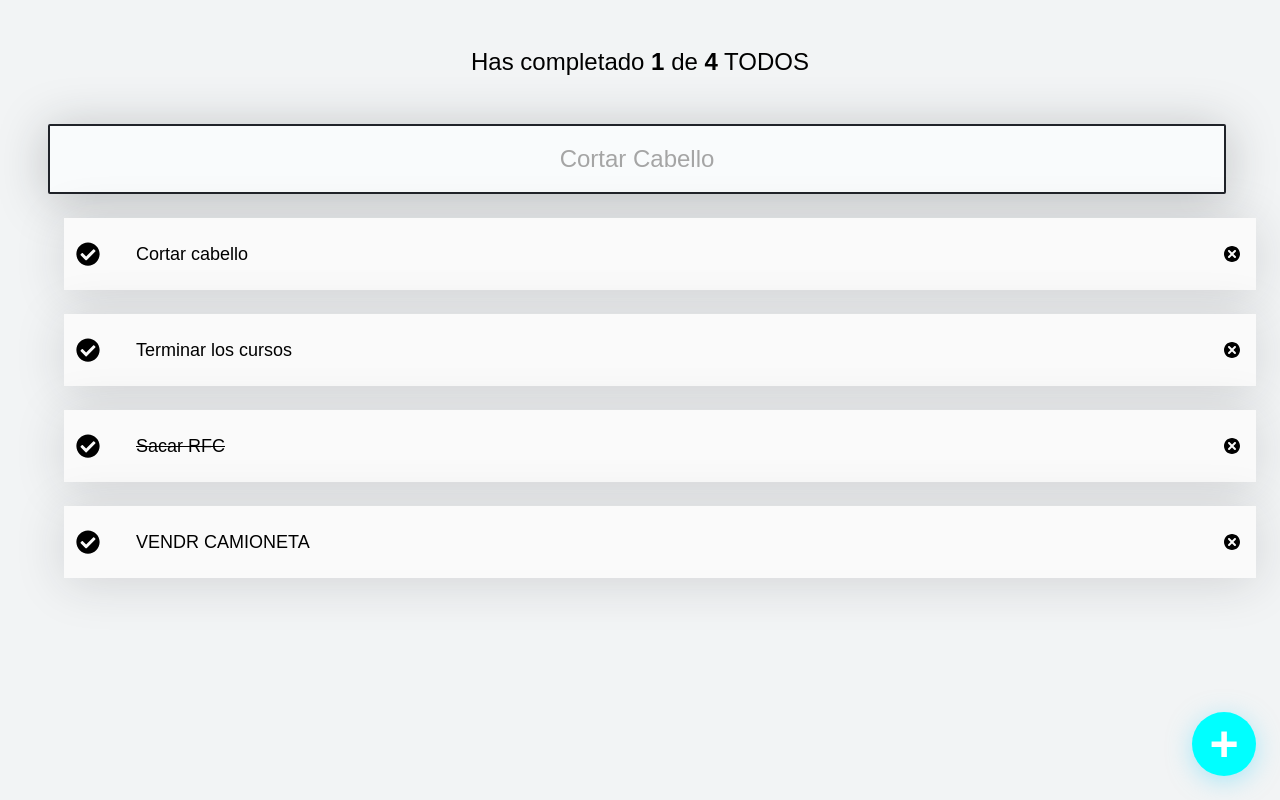
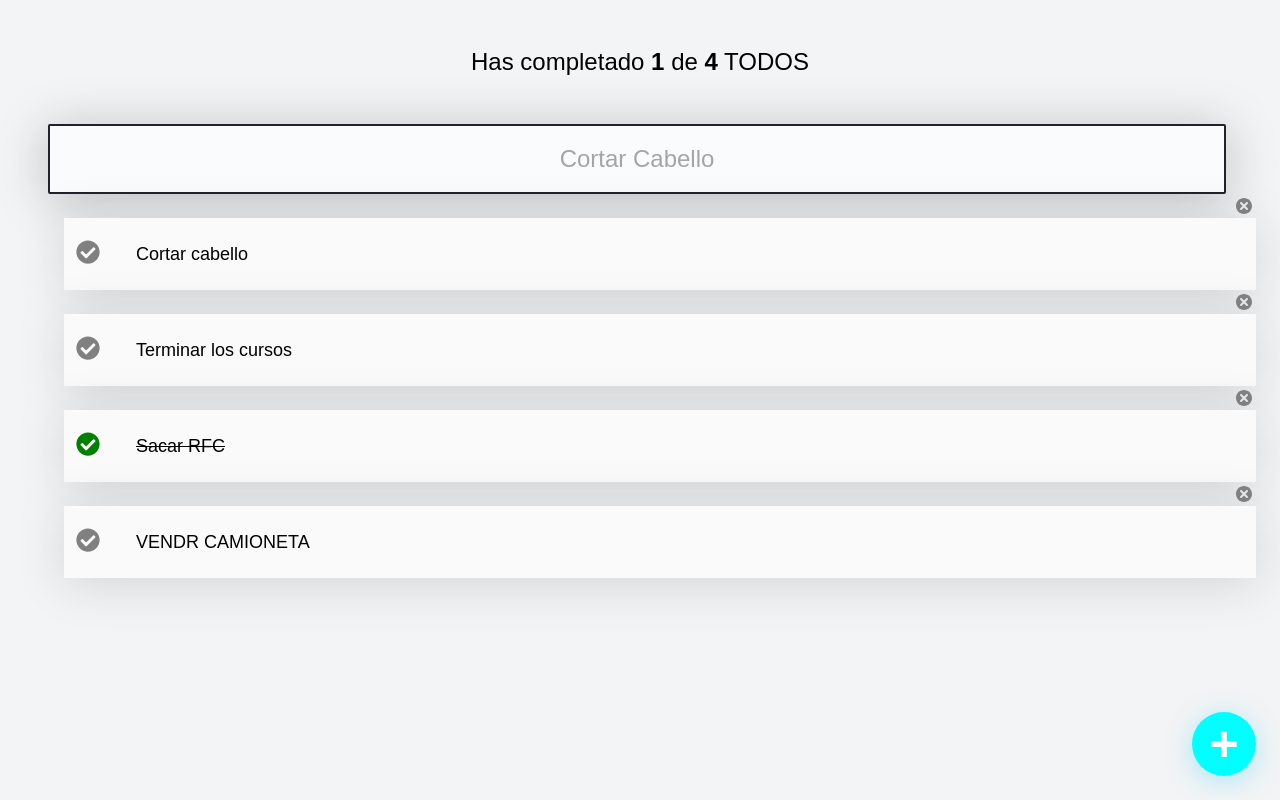
Before and after one commit to roiszs/TODO-React, a React (Create React App) app: page / in a window 1280 px wide. Built offline with nearby package versions, Linux system fonts and the light colour scheme.

Commit message:
Terminando el funcionamiento de los iconos

```diff
--- a/src/CompleteIcon.js
+++ b/src/CompleteIcon.js
@@ -4,9 +4,9 @@ import {TodoIcon } from './Todo.Icon.js';
 
 
 
-function CompleteIcon () {
+function CompleteIcon ({completed, onComplete}) {
     return (
-        <TodoIcon type='check' color='gray' />
+        <TodoIcon type='check' color={completed ? 'green' : 'gray'} onClick={onComplete}/>
     );
 }
 
--- a/src/DeleteIcon.js
+++ b/src/DeleteIcon.js
@@ -1,9 +1,9 @@
 import React from 'react';
 import {TodoIcon} from './Todo.Icon';
 
-function DeleteIcon () {
+function DeleteIcon ({ onDelete }) {
     return (
-        <TodoIcon type='delete' color='red' />
+        <TodoIcon type='delete' color='gray' onClick={onDelete}/>
     );
 }
 
--- a/src/Todo.Icon.js
+++ b/src/Todo.Icon.js
@@ -1,16 +1,18 @@
 import { FaCheckCircle } from "react-icons/fa";
 import { TiDelete } from "react-icons/ti";
+import './TodoIcon.css'
 
 const iconTypes = {
-    "check": <FaCheckCircle />,
-    "delete":  <TiDelete />,
+    "check": (color) => <FaCheckCircle className="Icon-svg" fill={color}/>,
+    "delete": (color) => <TiDelete className="Icon-svg" fill={color}/>,
 };
 
-function TodoIcon ({type}) {
+function TodoIcon ({type, color, onClick}) {
     return (
-        <span className={`Icon Icon-svg Icon-${type}`}>
+        <span className={`Icon-container Icon-container-${type}`}
+        onClick={onClick}>
 
-          {iconTypes[type]}
+          {iconTypes[type](color)}
 
         </span>
     )
--- /dev/null
+++ b/src/TodoIcon.css
@@ -0,0 +1,40 @@
+.Icon {
+    cursor: pointer;
+    display: flex;
+    justify-content: center;
+    align-items: center;
+    height: 48px;
+    width: 48px;
+    font-size: 24px;
+    font-weight: bold;
+    /* background-color: #CCC; */
+}
+
+.Icon-container-check {
+    position: absolute;
+    left: 12px;
+}
+.Icon-container-check--active {
+    color: #4caf50;
+}
+
+.Icon-container-delete {
+    position: absolute;
+    top: -24px;
+    right: 0;
+}
+.Icon-container-delete:hover {
+    color: red;
+}
+
+.Icon-svg {
+    width: 24px;
+    height: 24px;
+}
+
+.Icon-container-check:hover .Icon-svg {
+    fill: green;
+}
+.Icon-container-delete:hover .Icon-svg {
+    fill: red;
+}
--- a/src/TodoItem.js
+++ b/src/TodoItem.js
@@ -6,7 +6,9 @@ import './Todoitem.css'
 function TodoItem(props) {
     return (
       <li className='TodoItem'>
-        <CompleteIcon />
+        <CompleteIcon
+        completed={props.completed}
+        onComplete={props.onComplete}/>
 
 
         <p className={`TodoItem-p ${props.completed && "TodoItem-p--complete"}`}>
@@ -14,7 +16,9 @@ function TodoItem(props) {
           </p>
 
 
-        <DeleteIcon/>
+        <DeleteIcon
+        onDelete={props.onDelete}
+        />
       </li>
     );
   }
--- a/src/Todoitem.css
+++ b/src/Todoitem.css
@@ -18,32 +18,3 @@
 .TodoItem-p--complete {
     text-decoration: line-through;
 }
-
-.Icon {
-    cursor: pointer;
-    display: flex;
-    justify-content: center;
-    align-items: center;
-    height: 48px;
-    width: 48px;
-    font-size: 24px;
-    font-weight: bold;
-    /* background-color: #CCC; */
-}
-
-.Icon-container-check {
-    position: absolute;
-    left: 12px;
-}
-.Icon-container-check--active {
-    color: #4caf50;
-}
-
-.Icon-container-delete {
-    position: absolute;
-    top: -24px;
-    right: 0;
-}
-.Icon-container-delete:hover {
-    color: red;
-}
```
